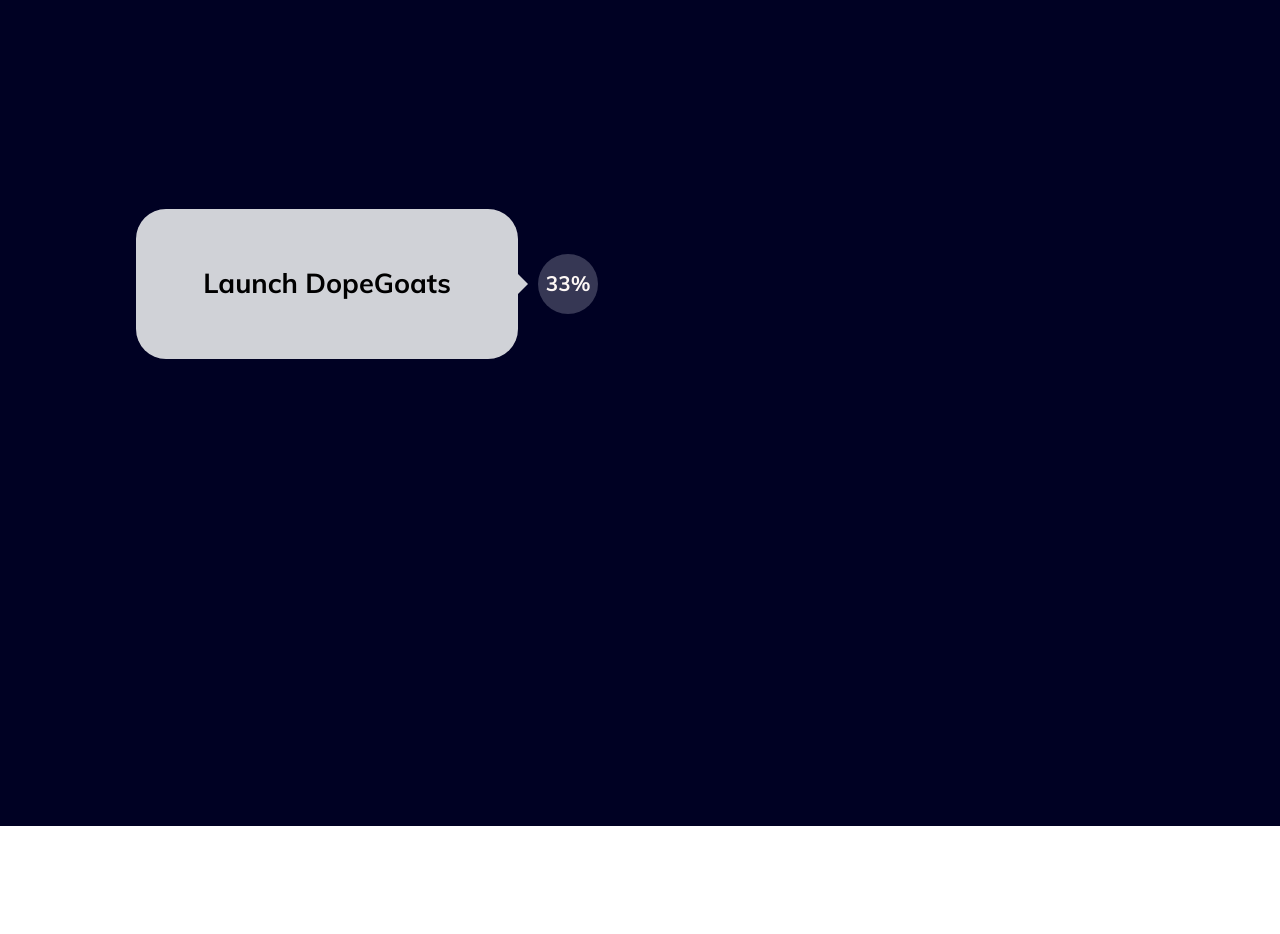
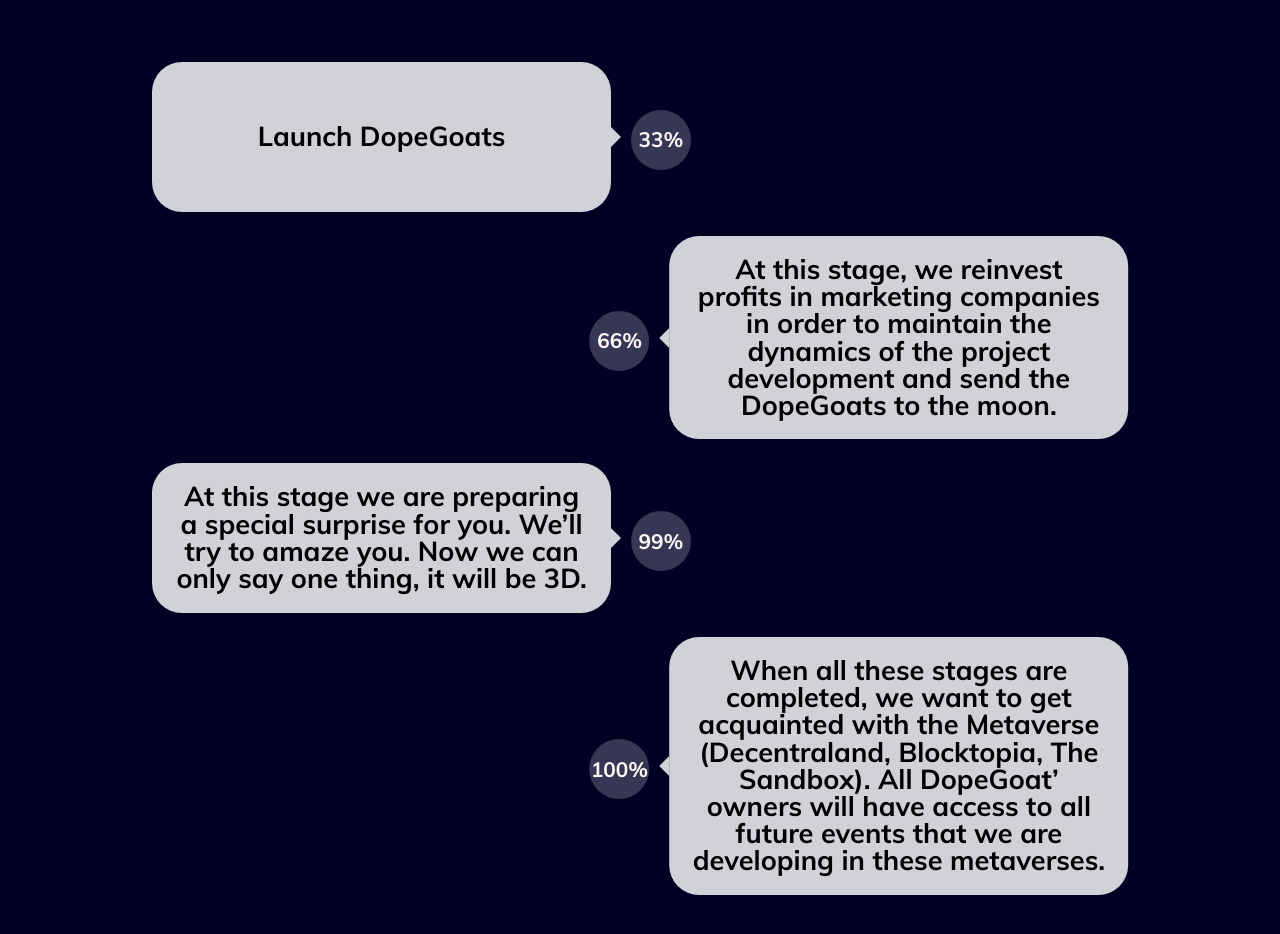
Before and after one commit to nhanlnt-96/goats-landing-page, a React (Create React App) app: page / in a window 1280 px wide. Shown: the part 3320-4254 px from the top of the page. Before the commit the page ends 4146 px from the top, so only its background shows below. Built offline with nearby package versions, Linux system fonts and the light colour scheme; a web font is replaced by a local one.

Commit message:
[roadmap]: Complete create roadmap component

```diff
--- a/src/components/rarity/RarityComp.js
+++ b/src/components/rarity/RarityComp.js
@@ -1,13 +1,13 @@
 import React from 'react';
 import {Container, Row} from "react-bootstrap";
 import ScrollDown from "../../assets/gifs/scrollDown.gif";
-import {RarityScore, RarityTimeline} from "./components";
+import {RarityScore} from "./components";
 
 import './RarityComp.scss';
 
 const RarityComp = () => {
   return (
-    <Container fluid className="rarity-comp comp-height">
+    <Container fluid className="rarity-comp">
       <Container className="rarity-comp-container">
         <Row data-aos="fade-up"
              data-aos-anchor-placement="top-bottom" className="rarity-comp-title d-flex justify-content-center align-items-center">
--- a/src/components/rarity/components/RarityTimeline.js
+++ /dev/null
@@ -1,37 +0,0 @@
-import React from "react";
-import {Col, Container, Row} from "react-bootstrap";
-import {rarityTimelineData} from "../../../configs/rarityTimelineData";
-
-export const RarityTimeline = () => {
-  return (
-    <Row className="rarity-comp-timeline">
-      <Container className="rarity-comp-timeline-container">
-        <Row className="items">
-          {
-            rarityTimelineData.map((val, index) => (
-              <div data-aos="zoom-in" key={index} className="item-container">
-                <div className="item-child d-flex flex-column justify-content-center align-items-center">
-                  <div className="header d-flex flex-column justify-content-center align-items-center"
-                       style={{backgroundColor: val.color}}>
-                    {
-                      val.title.map((title, titleKey) => (
-                        <h6 key={titleKey} className="title">{title}</h6>
-                      ))
-                    }
-                  </div>
-                  <div className="content d-flex flex-column justify-content-center align-items-center">
-                    {
-                      val.content.map((content, key) => (
-                        <p key={key} className="detail">{content}</p>
-                      ))
-                    }
-                  </div>
-                </div>
-              </div>
-            ))
-          }
-        </Row>
-      </Container>
-    </Row>
-  )
-}
--- a/src/components/rarity/components/index.js
+++ b/src/components/rarity/components/index.js
@@ -1,2 +1 @@
 export * from './RarityScore';
-export * from './RarityTimeline';
--- a/src/components/roadmap/RoadmapComp.js
+++ b/src/components/roadmap/RoadmapComp.js
@@ -4,10 +4,11 @@
 import Arrow from '../../assets/gifs/animateArrow.gif';
 
 import './RoadmapComp.scss';
+import {roadmapData} from "../../configs/roadmapData";
 
 const RoadmapComp = () => {
   return (
-    <Container fluid className="roadmap-comp comp-height">
+    <Container fluid className="roadmap-comp">
       <Container className="roadmap-comp-container">
         <Row data-aos="fade-up"
              data-aos-anchor-placement="top-bottom"
@@ -15,23 +16,31 @@
           <h6 className="comp-primary-title">Roadmap</h6>
         </Row>
         <Row className="roadmap-comp-content">
-          <div className="item-container">
-            <div className="item d-flex flex-row justify-content-center align-items-center">
+          {
+            roadmapData.map((val, index) => (
+              <div
+                className={`item-container d-flex align-items-center ${(index % 2 === 0) ? 'justify-content-start' : 'justify-content-end'}`}>
+                <div
+                  className={`item d-flex flex-row justify-content-center align-items-center ${(index % 2 === 0) ? '' : 'content-flip'}`}>
                   <div className="box message-body d-flex justify-content-center align-items-center text-center">
-                <p className="content">Launch DopeGoats</p>
+                    <p className="content">{val.content}</p>
                   </div>
-              <div className="circle-percent">
+                  <div className="circle-percent d-flex justify-content-center">
+                    <div className="circle-percent-container">
                       <div className="arrow d-flex align-items-end">
                         <img src={Arrow} alt="dope-goats-arrow"/>
                       </div>
                       <div className="circle-border">
                         <div className="circle-border-container d-flex justify-content-center align-items-center">
-                    <p className="percent">33%</p>
+                          <p className="percent">{val.percent}</p>
                         </div>
                       </div>
                     </div>
                   </div>
                 </div>
+              </div>
+            ))
+          }
         </Row>
         <Row data-aos="fade-down"
              className="roadmap-comp-scroll d-flex flex-column justify-content-center align-items-center">
--- a/src/components/roadmap/RoadmapComp.scss
+++ b/src/components/roadmap/RoadmapComp.scss
@@ -10,8 +10,24 @@
   }
 }
 
-.roadmap-comp-content .item-container .item {
-  width: 50%;
+.roadmap-comp-content .item-container {
+  &:not(:last-child) {
+    margin-bottom: 24px;
+  }
+
+  .item {
+    @include mobile {
+      width: 100%;
+    }
+    @include tablet {
+      width: 100%;
+    }
+    @include desktop {
+      width: 70%;
+    }
+    @include wide-desktop {
+      width: 60%;
+    }
 
     .box {
       width: 70%;
@@ -41,14 +57,17 @@
         font-family: MuliBold, sans-serif;
         color: #000000;
         font-size: 1.7rem;
+        @include smallScreen {
+          font-size: 1.2rem;
+        }
       }
     }
 
     .circle-percent {
+      height: 150px;
+
+      .circle-percent-container {
         height: 100%;
-    flex-direction: column;
-    display: grid;
-    grid-template-rows: 2fr 1fr 1fr 1fr;
 
         .arrow img {
           width: 50px;
@@ -69,6 +88,11 @@
               font-weight: bold;
               font-size: 1.3rem;
               font-family: MuliBold, sans-serif;
+              @include smallScreen{
+                font-size: 1.1rem;
+              }
+            }
+          }
         }
       }
     }
--- a/src/configs/rarityTimelineData.js
+++ /dev/null
@@ -1,22 +0,0 @@
-export const rarityTimelineData = [
-  {
-    title: ["Q1", "2022"],
-    content: ["MetaMan NFT Launch"],
-    color: "#f14b1f"
-  },
-  {
-    title: ["Q2", "2022"],
-    content: ["NFT Marketplace Launch", "MetaVS Token Launch", "Staking Launch"],
-    color: "#5271ff"
-  },
-  {
-    title: ["Q3", "2022"],
-    content: ["MetaWomen NFT Launch", "MetaVS Game V1 Release - PvP", "Arena Battle Play-To-Earn Game"],
-    color: "#5eb090"
-  },
-  {
-    title: ["Q1", "2022/2023"],
-    content: ["MetaVS Game V2 Release - RPG MMO Play-To-Earn Game"],
-    color: "#9d5eb0"
-  }
-]
--- /dev/null
+++ b/src/configs/roadmapData.js
@@ -0,0 +1,21 @@
+export const roadmapData = [
+  {
+    percent: "33%",
+    content: "Launch DopeGoats"
+  },
+  {
+    percent: "66%",
+    content: "At this stage, we reinvest profits in marketing companies in order to maintain the dynamics of the" +
+      " project development and send the DopeGoats to the moon."
+  },
+  {
+    percent: "99%",
+    content: " At this stage we are preparing a special surprise for you. We’ll try to amaze you. Now we can only say" +
+      " one thing, it will be 3D."
+  },
+  {
+    percent: "100%",
+    content: "When all these stages are completed, we want to get acquainted with the Metaverse (Decentraland," +
+      " Blocktopia, The Sandbox). All DopeGoat’ owners will have access to all future events that we are developing in these metaverses."
+  }
+]
--- a/src/configs/roadmapPhase1Data.js
+++ /dev/null
@@ -1,3 +0,0 @@
-export const roadmapPhase1Data = ["We will be dropping our “MetaMen” Collection on February the 12th.","We will be" +
-" dropping 2 x 5000 NFT collections on the ETH network which will be cyborg avatars for our upcoming","MMORPG" +
-" play-to-earn game. The NFTs will be randomly minted on launch and then will be added Opensea once minted."]
--- a/src/configs/roadmapPhase3Data.js
+++ /dev/null
@@ -1,3 +0,0 @@
-export const roadmapPhase3Data = ["MetaWomen Avatar NFT Collection.","We will be dropping our “MetaWomen” Collection." +
-" We will be dropping 2 x 5000 NFT collections on the ETH network which will be cyborg avatars for our upcoming" +
-" MMORPG play-to-earn game. The NFTs will be randomly minted on launch and then will be added Opensea as well as our MetaVS NFT marketplace once minted."]
```
Also changed, not shown: src/configs/roadmapPhase2Data.js (deleted, +0 -27 lines), src/configs/roadmapPhase4Data.js (deleted, +0 -27 lines), src/configs/roadmapPhase5Data.js (deleted, +0 -25 lines). Lines whose indentation alone changed are shown as unchanged.
